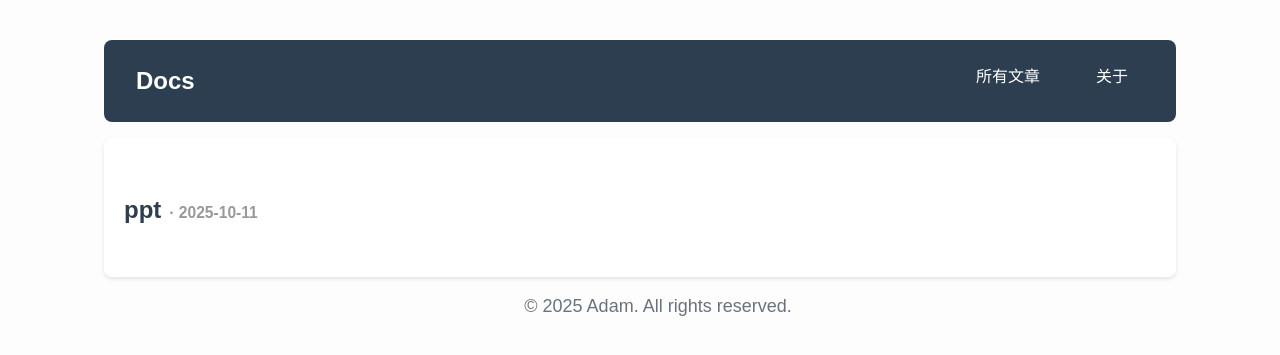
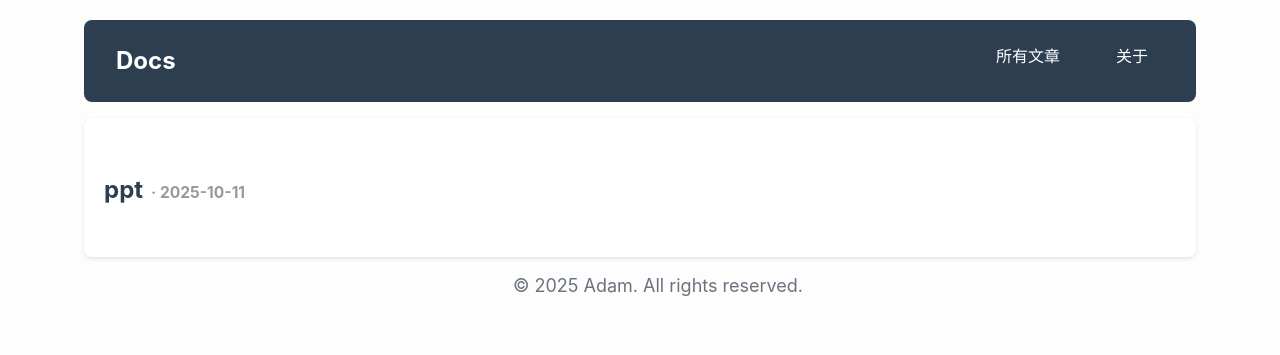
Before and after one commit to lzh210802066/lzh210802066.github.io, a Jekyll site: the page built from _posts/office/2025-10-11-PPT.md, in a window 1280 px wide. Shown: the top 355 px of the page. Built offline with Jekyll 4.4.1, drawn with Linux system fonts in a browser that asks for light colours; comment, search, counter and statistics services are not loaded.

Commit message:
Update blog content

```diff
--- a/_layouts/post.html
+++ b/_layouts/post.html
@@ -35,11 +35,6 @@
 {% include footer.html %}
 
 <style>
-    body {
-        font-family: Arial, sans-serif;
-        padding: 40px;
-    }
-
     p {
         margin-bottom: 20px;
         font-size: 18px;
```
